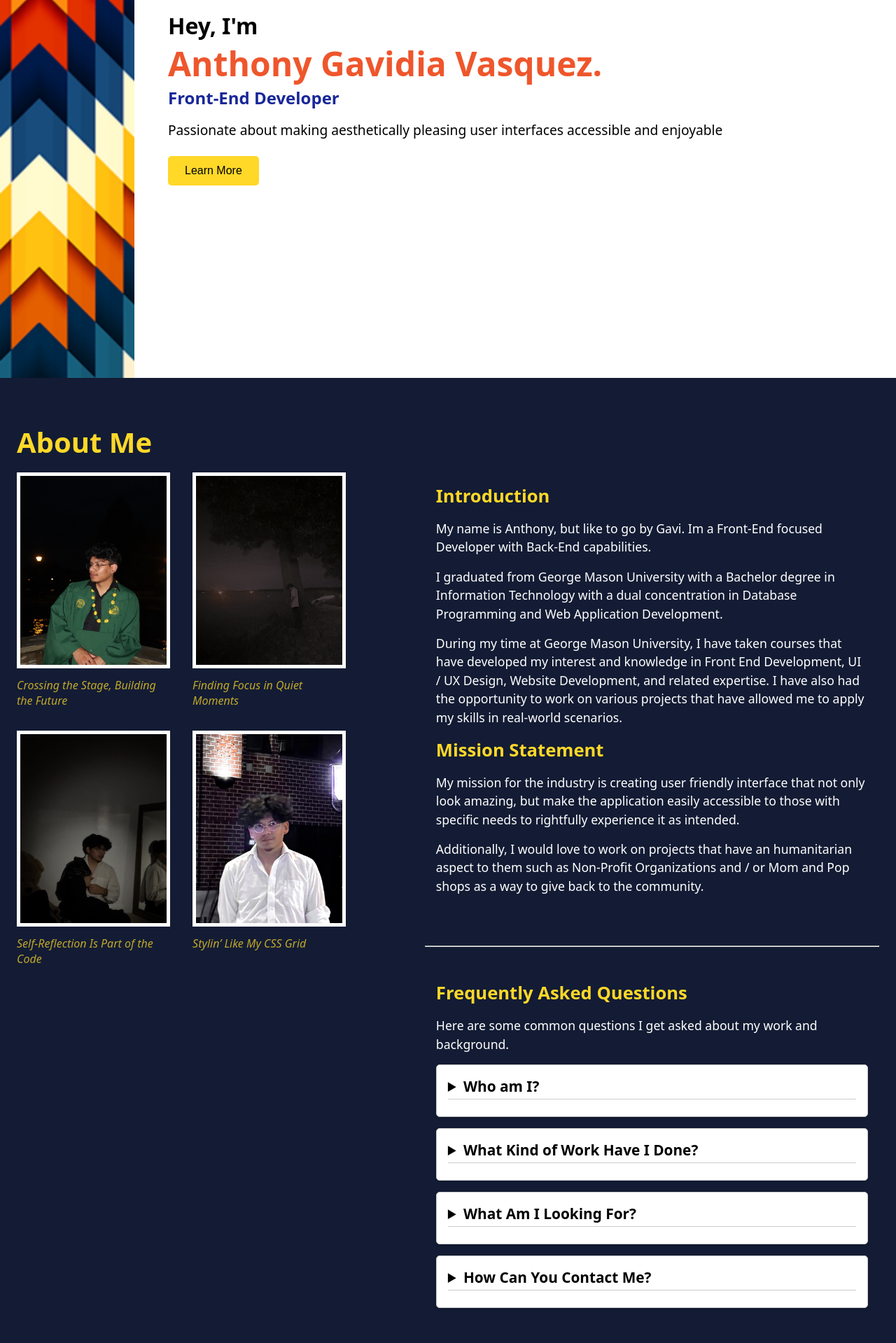
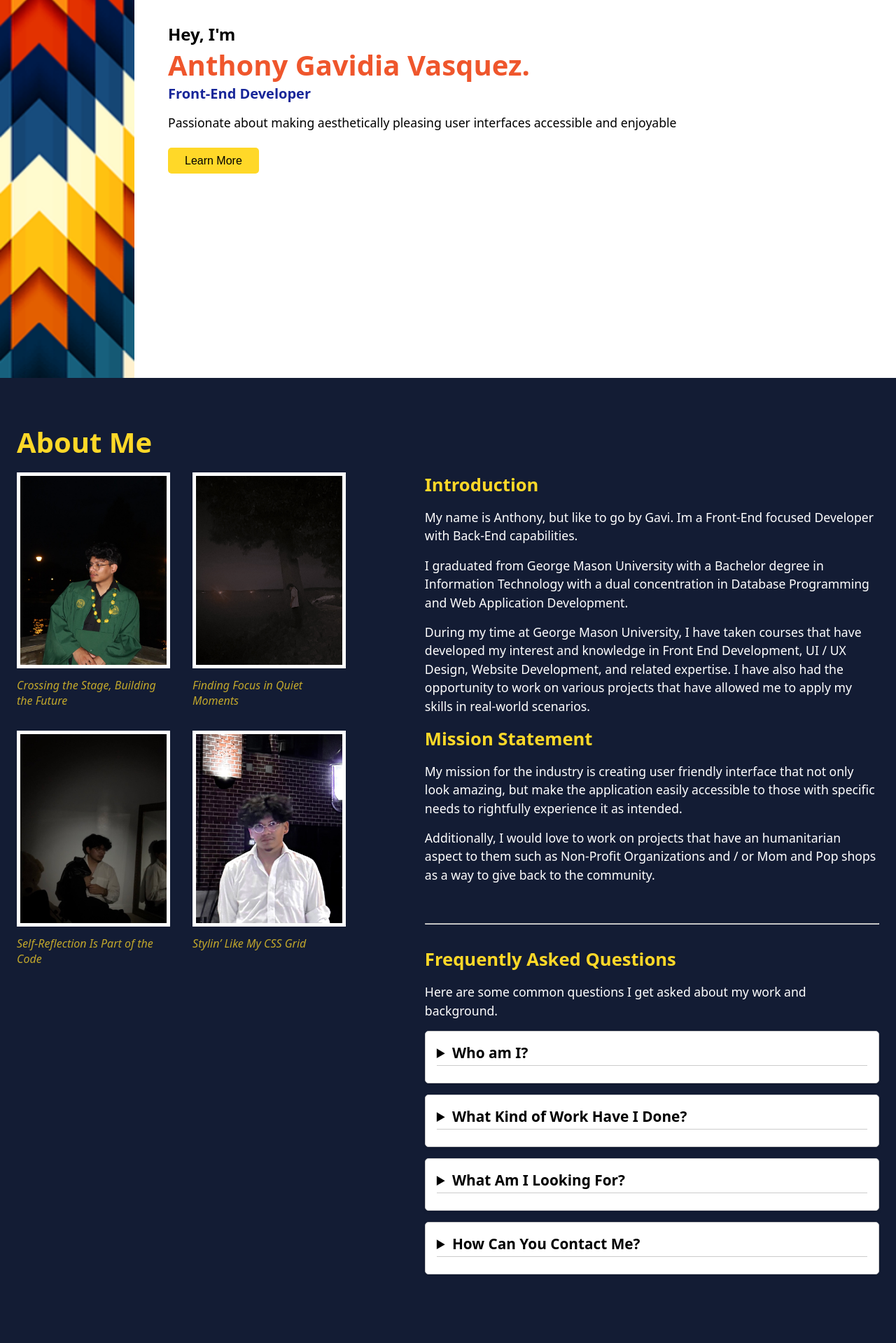
Before and after one commit to Gavisito/Portfolio, a React (Vite) app: page / in a window 1280 px wide. Shown: the part 260-2179 px from the top of the page at 70% size. Built offline with nearby package versions, Linux system fonts and the light colour scheme.

Commit message:
semantic html adj

```diff
--- a/src/App.scss
+++ b/src/App.scss
@@ -33,30 +33,30 @@
         animation-delay: 0.5s;
 
         h1 {
-            font-size: 3rem;
+            font-size: 1.5rem;
+            margin: 0;
+        }
+
+        h2 {
+            font-size: 2.5rem;
             margin: 0;
             color: #ef562c;
         }
 
-        h2 {
-            font-size: 2rem;
-            margin: 0;
-        }
-
         h3 {
-            font-size: 1.5rem;
+            font-size: 1.25rem;
             margin: 0;
             color: #182799;
         }
 
         p {
-            font-size: 1.2rem;
+            font-size: 1.1rem;
             margin: 1rem 0;
         }
 
         button {
             width: fit-content;
-            padding: 0.75rem 1.5rem;
+            padding: 0.6rem 1.5rem;
             background-color: #ffd828;
             border: none;
             border-radius: 5px;
@@ -87,7 +87,7 @@
         color: #ffd828;
     }
 
-    section {
+    .aboutContent {
         display: flex;
         flex-direction: row;
         gap: 6rem;
@@ -135,10 +135,10 @@
             display: flex;
             flex-direction: column;
 
-            div {
+            section {
                 margin-bottom: 0.5rem;
-                padding: 1rem;
                 border-radius: 5px;
+
                 h3 {
                     margin-top: 0;
                     font-size: 1.6rem;
@@ -383,6 +383,11 @@
             display: flex;
             flex-direction: column;
 
+            section {
+                display: flex;
+                flex-direction: column;
+            }
+
             p {
                 font-size: 1.2rem;
                 line-height: 1.5;
@@ -413,6 +418,8 @@
 
 .navigationButtons {
     margin-top: 3rem;
+    display: flex;
+    justify-content: space-between;
 }
 
 
@@ -719,7 +726,7 @@
     }
 
     .about {
-        section {
+        .aboutContent {
             flex-direction: column;
             gap: 2rem;
 
@@ -811,7 +818,7 @@
 
     .about {
         padding: 4rem 1rem;
-        section {
+        .aboutContent {
             flex-direction: column;
 
             .aboutImages {
--- a/src/App.tsx
+++ b/src/App.tsx
@@ -6,6 +6,7 @@ import Experience from './components/experience';
 import Skills from './components/skills';
 import Contact from './components/contact';
 import Testimonial from './components/testimonial';
+//import Process from './components/process';
 
 function App() {
   return (
--- a/src/components/about.tsx
+++ b/src/components/about.tsx
@@ -15,9 +15,9 @@ export default function About() {
   const faqIsInView = useInView(faqRef, { once: true });
 
   return (
-    <article className="about" id='about'>
+    <section className="about" id='about'>
       <h2>About Me</h2>
-      <section>
+      <div className="aboutContent">
         <div className="aboutImages">
           <div className='carousel'>
               <figure>
@@ -39,10 +39,11 @@ export default function About() {
           </div>
         </div>
         <div className="aboutDetails">
-          <motion.div ref={aboutRef}
+          <motion.section ref={aboutRef}
             initial={{ opacity: 0, y: 20 }}
             animate={aboutIsInView ? { opacity: 1, y: 0 } : {}}
             transition={{ duration: 0.5, delay: 0.75, ease: 'easeInOut' }}>
+            <section>
                <h3>Introduction</h3>
               <p>My name is Anthony, but like to go by Gavi. Im a Front-End focused Developer with Back-End capabilities.</p>
               <p>I graduated from George Mason University with a Bachelor degree in Information Technology with a dual concentration in
@@ -53,15 +54,17 @@ export default function About() {
                 UI / UX Design, Website Development, and related expertise. I have also had the opportunity to work on various projects that have allowed me to apply my skills in real-world scenarios.
               </p>
 
-
+            </section>
+            <section>
                 <h3>Mission Statement</h3>
                 <p>My mission for the industry is creating user friendly interface that not only look amazing,
                   but make the application easily accessible to those with specific needs to rightfully experience it as intended.</p>
                 <p>Additionally, I would love to work on projects that have an humanitarian aspect to them such as Non-Profit
                   Organizations and / or Mom and Pop shops as a way to give back to the community.</p>
-          </motion.div>
+            </section>
+          </motion.section>
           <hr style={{ margin: "2rem 0", color: "#ffd828" }} />
-          <motion.div ref={faqRef}
+          <motion.section ref={faqRef}
             initial={{ opacity: 0, y: 20 }}
             animate={faqIsInView ? { opacity: 1, y: 0 } : {}}
             transition={{ duration: 0.5, delay: 1, ease: 'easeInOut' }}>
@@ -105,9 +108,9 @@ export default function About() {
                 <li>LinkedIn: <a href="https://www.linkedin.com/in/agavivasq/">agavivasq</a></li>
               </ul>
             </details>
-          </motion.div>
+          </motion.section>
+        </div>
       </div>
     </section>
-    </article>
   )
 }
--- a/src/components/experience.tsx
+++ b/src/components/experience.tsx
@@ -41,7 +41,7 @@ export default function Experience() {
   }
 
   return (
-    <article className="experience" id="experience">
+    <div className="experience" id="experience">
       <hr />
         <motion.h2
             initial={{ x: "-500px" }}
@@ -93,6 +93,6 @@ export default function Experience() {
           <button onClick={() => getProjectDetails(5)}>Learn More</button>
         </motion.div>
       </section>
-    </article>
+    </div>
   )
 }
--- a/src/components/landing.tsx
+++ b/src/components/landing.tsx
@@ -2,15 +2,15 @@ import Background from '/images/leather-nunchuck.png';
 
 export default function Landing() {
   return (
-    <section className="landing">
+    <header className="landing">
       <img src={Background} alt="Texture Leather Background Landing Page Image" className='landingBackground' loading="lazy" decoding="async"/>
       <div className="landingContent">
-        <h2>Hey, I'm</h2>
-        <h1>Anthony Gavidia Vasquez.</h1>
+        <h1>Hey, I'm</h1>
+        <h2>Anthony Gavidia Vasquez.</h2>
         <h3>Front-End Developer</h3>
         <p>Passionate about making aesthetically pleasing user interfaces accessible and enjoyable</p>
         <button type="button" onClick={() => document.getElementById('about')?.scrollIntoView({ behavior: 'smooth' })}>Learn More</button>
       </div>
-    </section>
+    </header>
   )
 }
--- a/src/components/testimonial.tsx
+++ b/src/components/testimonial.tsx
@@ -13,7 +13,7 @@ export default function Testimonial() {
             animate={isInView ? { x: "0px" } : {}}
             transition={{ duration: 0.8 }}
         >Testimonial</motion.h2>
-      <motion.section className="testimonialContent"
+      <motion.div className="testimonialContent"
             initial={{ opacity: 0, y: 30 }}
             animate={isInView ? { opacity: 1, y: 0 } : {}}
             transition={{ duration: 0.8, delay: 0.75 }}>
@@ -25,7 +25,7 @@ export default function Testimonial() {
             <cite>- Dreamers' Mothers in Action IT Director</cite>
             <FaQuoteLeft className="quoteIcon" />
         </figure>
-      </motion.section>
+      </motion.div>
     </article>
   )
 }
--- a/src/css/App.css
+++ b/src/css/App.css
@@ -32,27 +32,27 @@
   animation-delay: 0.5s;
 }
 .landing .landingContent h1 {
-  font-size: 3rem;
+  font-size: 1.5rem;
+  margin: 0;
+}
+.landing .landingContent h2 {
+  font-size: 2.5rem;
   margin: 0;
   color: #ef562c;
 }
-.landing .landingContent h2 {
-  font-size: 2rem;
-  margin: 0;
-}
 .landing .landingContent h3 {
-  font-size: 1.5rem;
+  font-size: 1.25rem;
   margin: 0;
   color: #182799;
 }
 .landing .landingContent p {
-  font-size: 1.2rem;
+  font-size: 1.1rem;
   margin: 1rem 0;
 }
 .landing .landingContent button {
   width: -moz-fit-content;
   width: fit-content;
-  padding: 0.75rem 1.5rem;
+  padding: 0.6rem 1.5rem;
   background-color: #ffd828;
   border: none;
   border-radius: 5px;
@@ -80,31 +80,31 @@
   margin-bottom: 1rem;
   color: #ffd828;
 }
-.about section {
+.about .aboutContent {
   display: flex;
   flex-direction: row;
   gap: 6rem;
   width: 100%;
 }
-.about section .aboutImages {
+.about .aboutContent .aboutImages {
   width: 45%;
   height: auto;
 }
-.about section .aboutImages .carousel {
+.about .aboutContent .aboutImages .carousel {
   display: flex;
   flex-wrap: wrap;
   gap: 2rem;
   row-gap: 2rem;
 }
-.about section .aboutImages figure {
+.about .aboutContent .aboutImages figure {
   width: 45%;
   height: auto;
   transition: transform 0.3s ease;
 }
-.about section .aboutImages figure:hover {
+.about .aboutContent .aboutImages figure:hover {
   transform: scale(1.05);
 }
-.about section .aboutImages img {
+.about .aboutContent .aboutImages img {
   width: 100%;
   height: 280px;
   -o-object-fit: cover;
@@ -112,42 +112,41 @@
   padding: 0.3rem;
   background-color: #ffffff;
 }
-.about section .aboutImages figcaption {
+.about .aboutContent .aboutImages figcaption {
   margin-top: 0.5rem;
   font-style: italic;
   color: rgba(255, 216, 40, 0.7411764706);
 }
-.about section .aboutDetails {
+.about .aboutContent .aboutDetails {
   width: 60%;
   display: flex;
   flex-direction: column;
 }
-.about section .aboutDetails div {
+.about .aboutContent .aboutDetails section {
   margin-bottom: 0.5rem;
-  padding: 1rem;
   border-radius: 5px;
 }
-.about section .aboutDetails div h3 {
+.about .aboutContent .aboutDetails section h3 {
   margin-top: 0;
   font-size: 1.6rem;
   color: #ffd828;
 }
-.about section .aboutDetails div p {
+.about .aboutContent .aboutDetails section p {
   margin: 1rem 0;
   line-height: 1.5;
   color: #ffffff;
   font-size: 1.1rem;
 }
-.about section .aboutDetails div ul {
+.about .aboutContent .aboutDetails section ul {
   list-style-type: disc;
   padding-left: 1.5rem;
   margin: 0.5rem 0;
   color: #ffffff;
 }
-.about section .aboutDetails div ul li {
+.about .aboutContent .aboutDetails section ul li {
   margin-bottom: 0.5rem;
 }
-.about section .aboutDetails details {
+.about .aboutContent .aboutDetails details {
   margin-bottom: 1rem;
   background-color: #ffffff;
   border: 1px solid #cccccc;
@@ -157,10 +156,10 @@
   transition: background-color 0.3s ease;
   cursor: pointer;
 }
-.about section .aboutDetails details:hover {
+.about .aboutContent .aboutDetails details:hover {
   background-color: #f0f0f0;
 }
-.about section .aboutDetails details summary {
+.about .aboutContent .aboutDetails details summary {
   font-weight: bold;
   cursor: pointer;
   color: #000000;
@@ -169,13 +168,13 @@
   padding-bottom: 0.25rem;
   border-bottom: 1px solid #cccccc;
 }
-.about section .aboutDetails details p {
+.about .aboutContent .aboutDetails details p {
   margin: 0.5rem 0;
   line-height: 1.5;
   color: #333333;
   font-size: 1.1rem;
 }
-.about section .aboutDetails details ul li {
+.about .aboutContent .aboutDetails details ul li {
   color: #000000;
   line-height: 1.5;
 }
@@ -359,6 +358,10 @@
   display: flex;
   flex-direction: column;
 }
+.projectDetails section .details section {
+  display: flex;
+  flex-direction: column;
+}
 .projectDetails section .details p {
   font-size: 1.2rem;
   line-height: 1.5;
@@ -382,6 +385,8 @@
 
 .navigationButtons {
   margin-top: 3rem;
+  display: flex;
+  justify-content: space-between;
 }
 
 .closeButton, .nextButton, .prevButton {
@@ -420,8 +425,7 @@
   width: 100%;
   height: 125px;
   background-color: #131c34;
-  -webkit-clip-path: polygon(100% -1%, 100% 60%, 0% 10%, 0% -1%);
-          clip-path: polygon(100% -1%, 100% 60%, 0% 10%, 0% -1%);
+  clip-path: polygon(100% -1%, 100% 60%, 0% 10%, 0% -1%);
   z-index: 2;
 }
 .skills h2 {
@@ -659,15 +663,15 @@
     background-color: #ffffff;
     color: #000000;
   }
-  .about section {
+  .about .aboutContent {
     flex-direction: column;
     gap: 2rem;
   }
-  .about section .aboutImages {
+  .about .aboutContent .aboutImages {
     width: 100%;
     height: auto;
   }
-  .about section .aboutImages .carousel {
+  .about .aboutContent .aboutImages .carousel {
     display: flex;
     flex-wrap: wrap;
     pointer-events: none;
@@ -676,14 +680,14 @@
     justify-content: center;
     margin-top: 1.5rem;
   }
-  .about section .aboutImages .carousel figure {
+  .about .aboutContent .aboutImages .carousel figure {
     width: 44%;
   }
-  .about section .aboutImages .carousel figure img {
+  .about .aboutContent .aboutImages .carousel figure img {
     width: 100%;
     height: 300px;
   }
-  .about section .aboutDetails {
+  .about .aboutContent .aboutDetails {
     width: 100%;
   }
   .projectDetails {
@@ -731,15 +735,15 @@
   .about {
     padding: 4rem 1rem;
   }
-  .about section {
+  .about .aboutContent {
     flex-direction: column;
   }
-  .about section .aboutImages {
+  .about .aboutContent .aboutImages {
     width: 100%;
     height: auto;
     overflow: hidden;
   }
-  .about section .aboutImages .carousel {
+  .about .aboutContent .aboutImages .carousel {
     display: flex;
     flex-wrap: nowrap;
     pointer-events: none;
@@ -748,12 +752,12 @@
     animation: scrollAuto 20s linear infinite alternate;
     gap: 1rem;
   }
-  .about section .aboutImages .carousel figure {
+  .about .aboutContent .aboutImages .carousel figure {
     height: auto;
     width: -moz-fit-content;
     width: fit-content;
   }
-  .about section .aboutImages .carousel figure img {
+  .about .aboutContent .aboutImages .carousel figure img {
     width: 400px;
     height: 500px;
     flex-shrink: 0;
@@ -766,7 +770,7 @@
       transform: translateX(-1350px);
     }
   }
-  .about section .aboutDetails {
+  .about .aboutContent .aboutDetails {
     width: 100%;
   }
   .experience section {
```
Also changed, not shown: src/components/contact.tsx (+6 -6 lines), src/components/process.tsx (added, +27 -0 lines), src/components/projectDetails.tsx (+10 -5 lines), src/components/skills.tsx (+10 -3 lines), 1 other file (tests, documents, lock files or other folders). Lines whose indentation alone changed are shown as unchanged.
